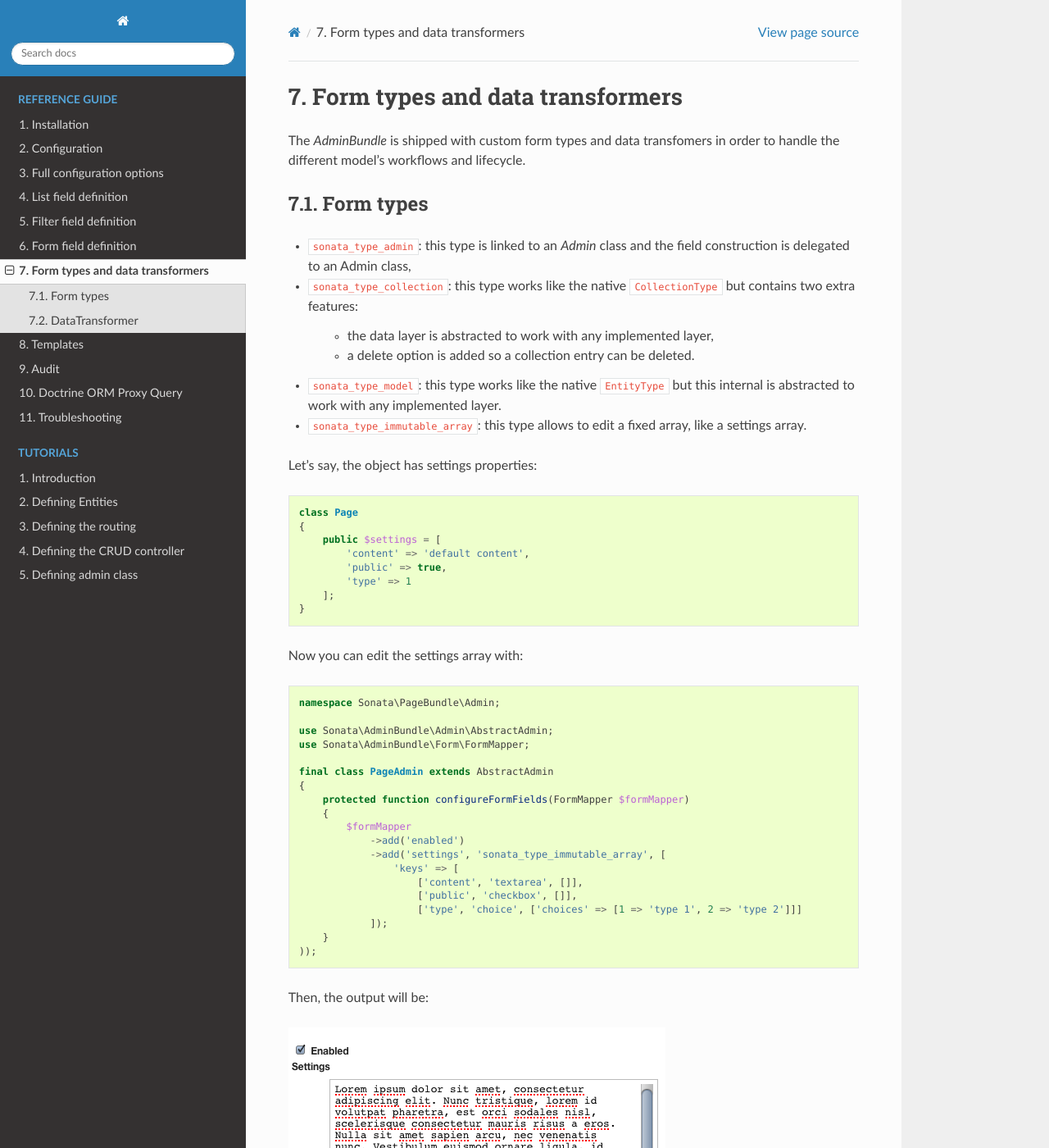
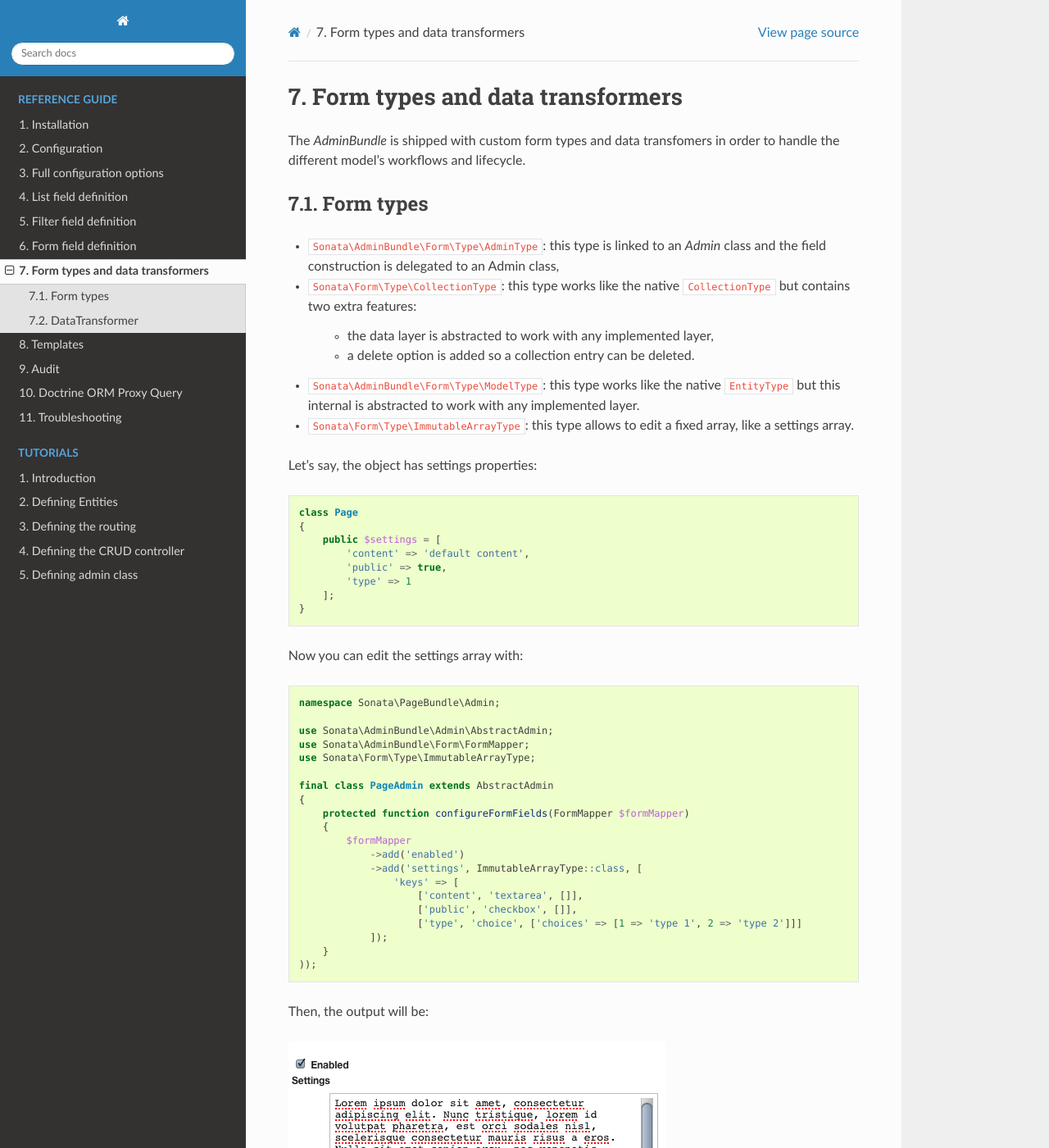
Before and after one commit to sonata-project/SonataDoctrineORMAdminBundle, a Sphinx documentation site: the page built from docs/reference/form_types_and_transformers.rst, in a window 1280 px wide and 1400 px high. Shown: the whole window at 82% size. Built offline with Sphinx 7.4.7 and the Read the Docs theme 2.0.0, drawn with Linux system fonts in a browser that asks for light colours; some of the changed text lies outside the part shown.

Commit message:
Dropping support for Symfony < 3.4

```diff
--- a/docs/reference/filter_field_definition.rst
+++ b/docs/reference/filter_field_definition.rst
@@ -69,9 +69,9 @@ Example
 doctrine_orm_model_autocomplete
 -------------------------------
 
-This filter type uses ``sonata_type_model_autocomplete`` form type. It renders an input with select2 autocomplete feature.
+This filter type uses ``Sonata\AdminBundle\Form\Type\ModelAutocompleteType`` form type. It renders an input with select2 autocomplete feature.
 Can be used as replacement of ``doctrine_orm_model`` to handle too many related items that cannot be loaded into memory.
-This form type requires ``property`` option. See documentation of ``sonata_type_model_autocomplete`` for all available options for this form type::
+This form type requires ``property`` option. See documentation of ``Sonata\AdminBundle\Form\Type\ModelAutocompleteType`` for all available options for this form type::
 
     protected function configureDatagridFilters(DatagridMapper $datagridMapper)
     {
--- a/docs/reference/form_types_and_transformers.rst
+++ b/docs/reference/form_types_and_transformers.rst
@@ -10,13 +10,13 @@ The `AdminBundle` is shipped with custom form types and data transfomers in orde
 Form types
 ----------
 
-* ``sonata_type_admin``: this type is linked to an `Admin` class and the field construction is delegated to an Admin class,
-* ``sonata_type_collection``: this type works like the native ``CollectionType`` but contains two extra features:
+* ``Sonata\AdminBundle\Form\Type\AdminType``: this type is linked to an `Admin` class and the field construction is delegated to an Admin class,
+* ``Sonata\Form\Type\CollectionType``: this type works like the native ``CollectionType`` but contains two extra features:
 
     * the data layer is abstracted to work with any implemented layer,
     * a delete option is added so a collection entry can be deleted.
-* ``sonata_type_model``: this type works like the native ``EntityType`` but this internal is abstracted to work with any implemented layer.
-* ``sonata_type_immutable_array``: this type allows to edit a fixed array, like a settings array.
+* ``Sonata\AdminBundle\Form\Type\ModelType``: this type works like the native ``EntityType`` but this internal is abstracted to work with any implemented layer.
+* ``Sonata\Form\Type\ImmutableArrayType``: this type allows to edit a fixed array, like a settings array.
 
 Let's say, the object has settings properties::
 
@@ -35,6 +35,7 @@ Now you can edit the settings array with::
 
     use Sonata\AdminBundle\Admin\AbstractAdmin;
     use Sonata\AdminBundle\Form\FormMapper;
+    use Sonata\Form\Type\ImmutableArrayType;
 
     final class PageAdmin extends AbstractAdmin
     {
@@ -42,7 +43,7 @@ Now you can edit the settings array with::
         {
             $formMapper
                 ->add('enabled')
-                ->add('settings', 'sonata_type_immutable_array', [
+                ->add('settings', ImmutableArrayType::class, [
                     'keys' => [
                         ['content', 'textarea', []],
                         ['public', 'checkbox', []],
@@ -63,6 +64,7 @@ Other options::
 
     use Sonata\AdminBundle\Admin\AbstractAdmin;
     use Sonata\AdminBundle\Form\FormMapper;
+    use Sonata\AdminBundle\Form\Type\ModelType;
 
     use Application\Sonata\NewsBundle\Entity\Comment;
 
@@ -73,13 +75,13 @@ Other options::
             $formMapper
                 ->with('General')
                     ->add('enabled', null, ['required' => false])
-                    ->add('author', 'sonata_type_model', [], ['edit' => 'list'])
+                    ->add('author', ModelType::class, [], ['edit' => 'list'])
                     ->add('title')
                     ->add('abstract')
                     ->add('content')
                 ->end()
                 ->with('Tags')
-                    ->add('tags', 'sonata_type_model', ['expanded' => true])
+                    ->add('tags', ModelType::class, ['expanded' => true])
                 ->end()
                 ->with('Options', ['collapsed' => true])
                     ->add('commentsCloseAt')
--- a/src/Resources/views/Form/form_admin_fields.html.twig
+++ b/src/Resources/views/Form/form_admin_fields.html.twig
@@ -171,6 +171,6 @@ file that was distributed with this source code.
     {% elseif sonata_admin.field_description.mappingtype == constant('Doctrine\\ORM\\Mapping\\ClassMetadataInfo::MANY_TO_MANY') %}
         {{ block('sonata_admin_orm_many_to_many_widget') }}
     {% else %}
-        INVALID MODE : {{ id }} - type : sonata_type_collection - mapping : {{ sonata_admin.field_description.mappingtype }}
+        INVALID MODE : {{ id }} - type : CollectionType - mapping : {{ sonata_admin.field_description.mappingtype }}
     {% endif %}
 {% endblock %}
```
Also changed, not shown: composer.json (+9 -9 lines), docs/reference/form_field_definition.rst (+11 -7 lines), docs/tutorial/creating_your_first_admin_class/defining_admin_class.rst (+5 -3 lines), 6 other files.
